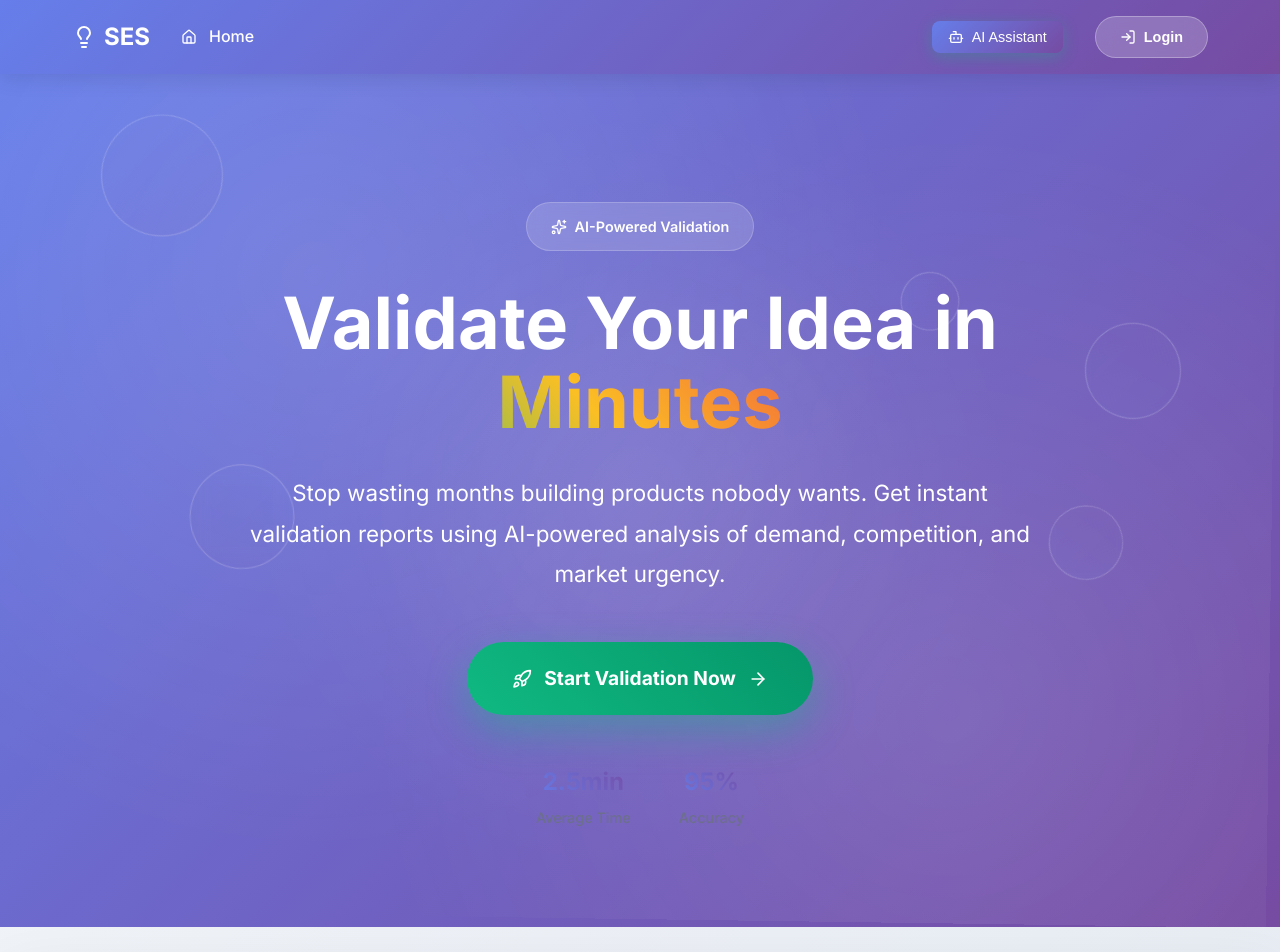
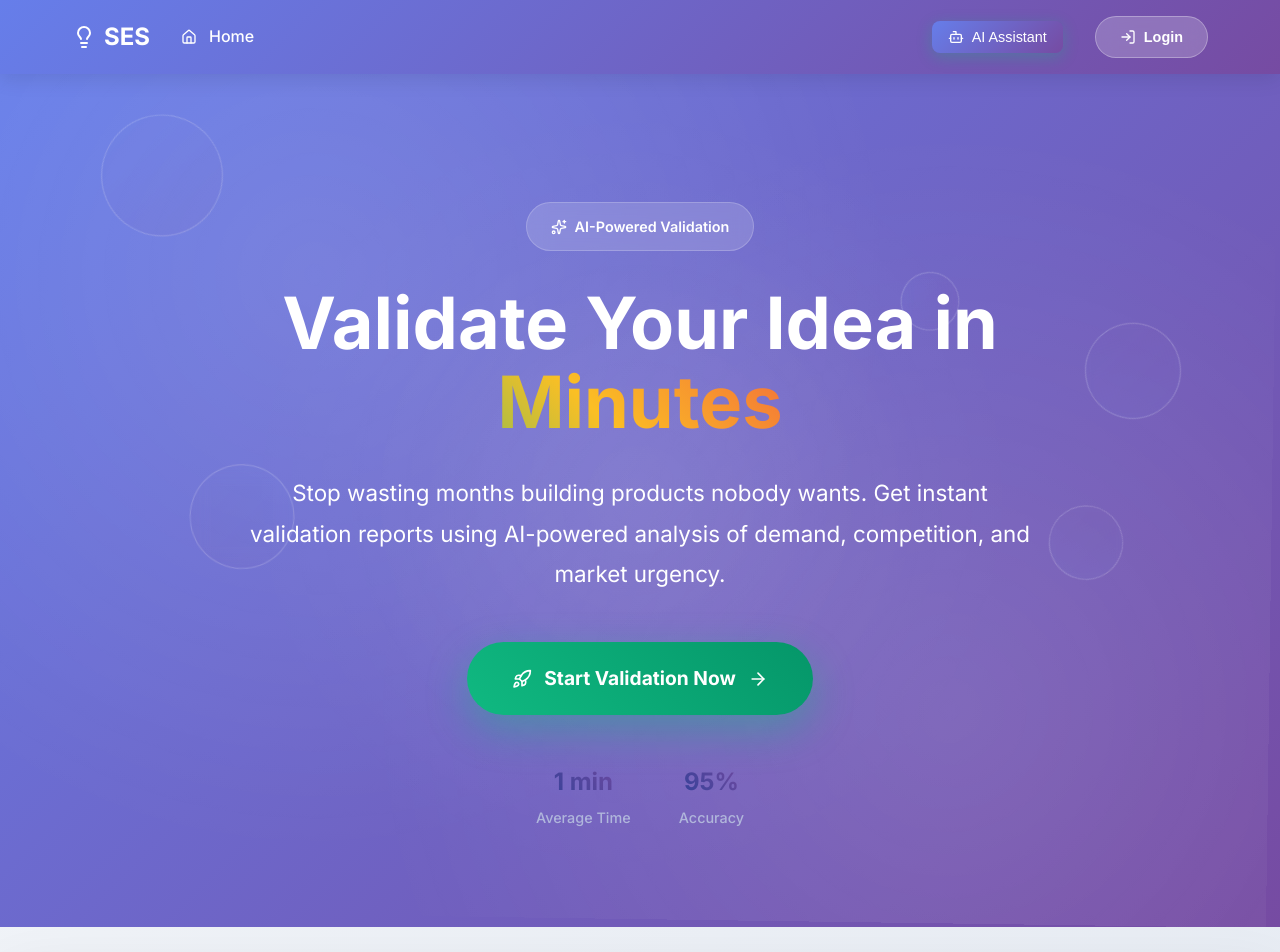
Before and after one commit to MilanTyagi2004/sees_frontend, a React (Create React App) app: page / in a window 1280 px wide. Shown: the top 952 px of the page. Built offline with nearby package versions, Linux system fonts and the light colour scheme.

Commit message:
cleaning the unnecesary thing

```diff
--- a/src/App.css
+++ b/src/App.css
@@ -1290,9 +1290,9 @@ body {
 .stat-number {
   font-size: 3rem;
   font-weight: 900;
-  color: #667eea;
+  color: #1e37a2;
   margin-bottom: 0.5rem;
-  background: linear-gradient(45deg, #667eea, #764ba2);
+  background: linear-gradient(45deg, #2d4097, #764ba2);
   -webkit-background-clip: text;
   -webkit-text-fill-color: transparent;
   background-clip: text;
--- a/src/Component/FundingCalculator.js
+++ b/src/Component/FundingCalculator.js
@@ -7,7 +7,6 @@ import {
   Users,
   Calendar,
   Target,
-  PieChart,
   Download,
   Share2,
   Lightbulb,
@@ -16,24 +15,12 @@ import {
   BarChart3,
   LineChart,
   Activity,
-  Zap,
-  Rocket,
-  Star,
-  Award,
-  Clock,
-  Eye,
   Settings,
   RefreshCw,
   Save,
   Play,
-  Pause,
-  SkipForward,
   ArrowUpRight,
   ArrowDownRight,
-  Filter,
-  Search,
-  Bell,
-  BookOpen,
   Globe,
   Shield,
   Heart,
@@ -607,7 +594,7 @@ const FundingCalculator = () => {
                     <h3>Funding Analysis</h3>
                     <div className="attractiveness-score">
                       <span className="score-label">Investor Attractiveness</span>
-                      <div className="score-circle" style={{
+                      <div className="mini-score-circle" style={{
                         background: `conic-gradient(#10b981 ${results.attractivenessScore * 3.6}deg, #e5e7eb 0deg)`
                       }}>
                         <span>{results.attractivenessScore}</span>
--- a/src/Component/Home.js
+++ b/src/Component/Home.js
@@ -98,7 +98,7 @@ const Home = ({ user, onLogin }) => {
             </Link>
             <div className="hero-stats">
               <div className="stat-mini">
-                <span className="stat-number">2.5min</span>
+                <span className="stat-number">1 min</span>
                 <span className="stat-label">Average Time</span>
               </div>
               <div className="stat-mini">
--- a/src/Component/NewFeatures.css
+++ b/src/Component/NewFeatures.css
@@ -407,12 +407,6 @@
   margin-bottom: 0.5rem;
 }
 
-.stat-label {
-  color: #6b7280;
-  font-size: 0.9rem;
-  margin-bottom: 0.5rem;
-}
-
 .stat-change {
   display: flex;
   align-items: center;
@@ -2014,7 +2008,7 @@
   gap: 1rem;
 }
 
-.score-circle {
+.mini-score-circle {
   width: 60px;
   height: 60px;
   border-radius: 50%;
@@ -2027,7 +2021,7 @@
   position: relative;
 }
 
-.score-circle::before {
+.mini-score-circle::before {
   content: '';
   position: absolute;
   inset: 4px;
@@ -2035,7 +2029,7 @@
   background: white;
 }
 
-.score-circle span {
+.mini-score-circle span {
   position: relative;
   z-index: 1;
 }
@@ -2493,7 +2487,7 @@
 
 .stat-label {
   font-size: 0.8rem;
-  color: #6b7280;
+  color: #bfcbe3;
 }
 
 .members-list {
```
